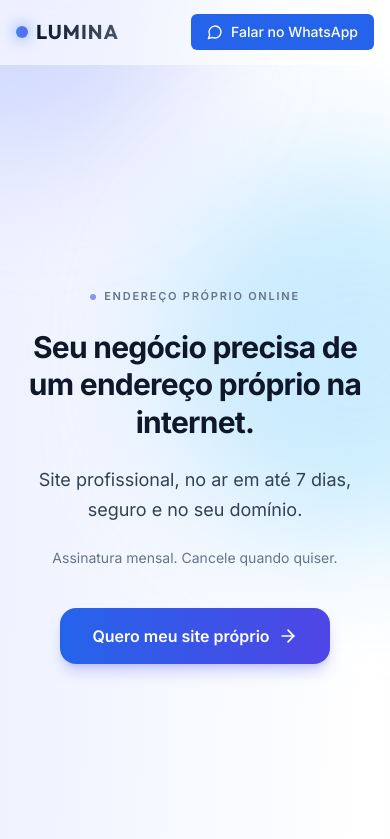
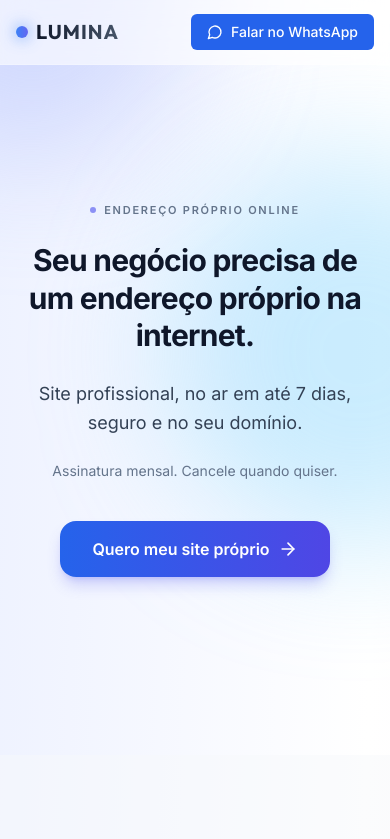
Before and after one commit to jonataswm01/projeto-waas, a Next.js app: page / in a window 390 px wide. Shown: the top 839 px of the page. Built offline with nearby package versions, Linux system fonts and the light colour scheme.

Commit message:
style: adjust hero section height on marketing page for improved layout consistency; change minimum height to enhance visual balance across devices

```diff
--- a/app/(marketing)/page.tsx
+++ b/app/(marketing)/page.tsx
@@ -163,7 +163,7 @@ export default function MarketingPage() {
       />
 
       {/* Hero Section */}
-      <section className="relative min-h-screen flex items-center justify-center pt-3 pb-16 sm:pb-24 md:pt-6">
+      <section className="relative min-h-[80vh] sm:min-h-screen flex items-center justify-center pt-2 pb-16 sm:pb-24 md:pt-6">
         <div className="relative z-10 max-w-7xl mx-auto px-4 sm:px-6 lg:px-8">
           <div className="grid gap-12 md:grid-cols-[minmax(0,1.2fr)_minmax(0,1fr)] items-center">
             <motion.div
```
